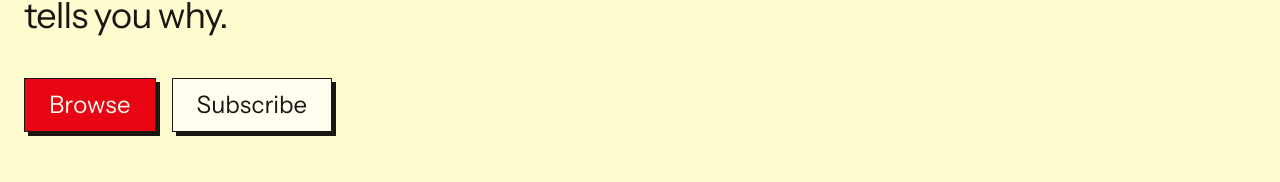
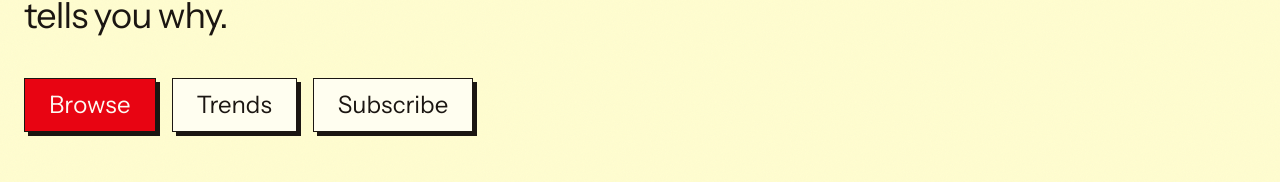
Before and after one commit to tanishmisra9/telogify, a React (Vite) app in the folder frontend/: page / in a window 1280 px wide. Shown: the part 461-643 px from the top of the page. Built offline with nearby package versions, Linux system fonts and the light colour scheme; no server answers.

Commit message:
Add a Trends CTA button on the landing page linking to /season
Gives the homepage a direct entry point to season-wide rankings and
trend charts, alongside the existing Browse/Subscribe buttons.

```diff
--- a/frontend/src/pages/Landing.tsx
+++ b/frontend/src/pages/Landing.tsx
@@ -52,6 +52,15 @@ function CTAs() {
           className="lift inline-flex items-center border-[1.5px] border-ink bg-accent px-6 py-2.5 font-display text-2xl text-accent-ink shadow-[4px_4px_0_var(--color-shadow)]"
         >
           Browse
+        </Link>
+      </Tooltip>
+      <Tooltip label="See season-wide rankings and trends">
+        <Link
+          to="/season"
+          aria-label="View season rankings and trends"
+          className="lift inline-flex items-center border-[1.5px] border-ink bg-surface px-6 py-2.5 font-display text-2xl text-ink shadow-[4px_4px_0_var(--color-shadow)]"
+        >
+          Trends
         </Link>
       </Tooltip>
       <Tooltip label="Get the weekly digest in your inbox">
```
